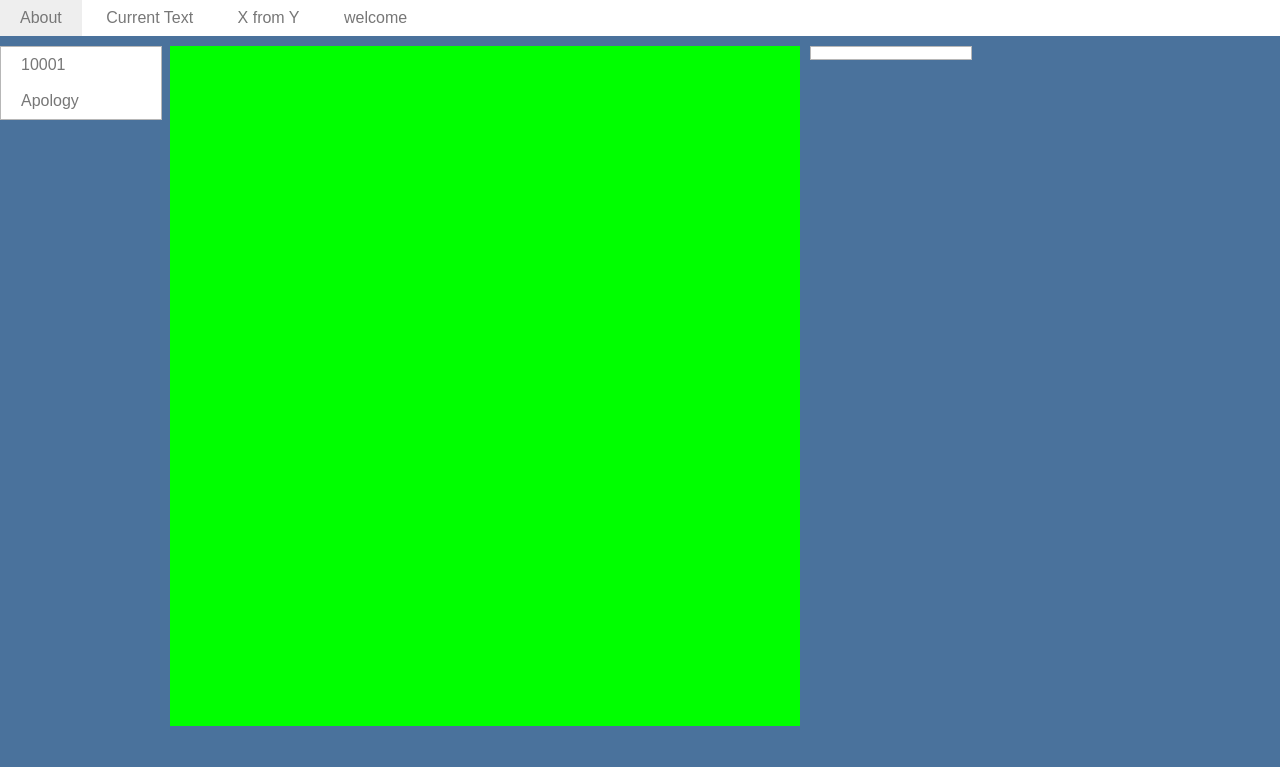
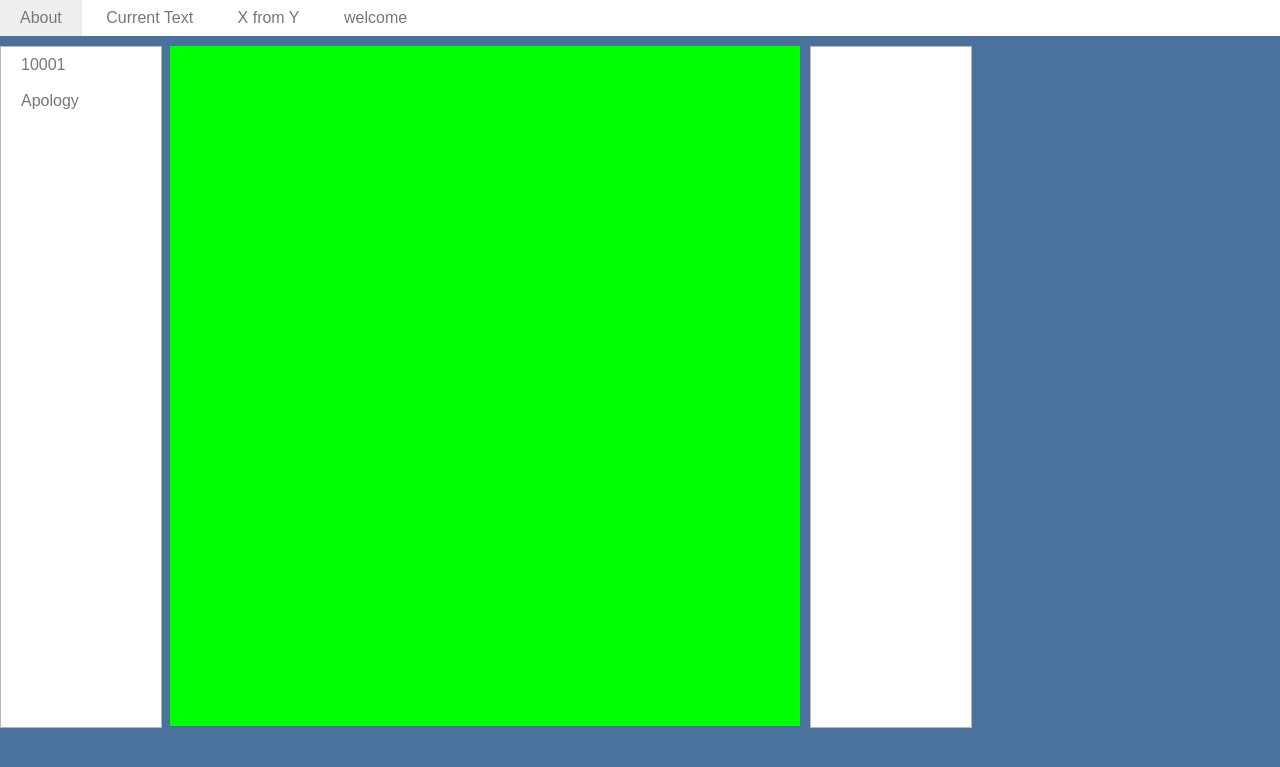
Before and after one commit to progBill/text_front, a Flask app: page / in a window 1280 px wide. Shown: the top 767 px of the page. Run offline with Flask 2, Linux system fonts and the light colour scheme; style sheets or scripts are compiled from the project's sources; some libraries are stand-ins or nearby versions.

Commit message:
style fix, added gitignore

```diff
--- a/textFront/static/main.less
+++ b/textFront/static/main.less
@@ -24,6 +24,11 @@
     height: 85vh;
 }
 
+.main-contain div {
+    height: @max-body-height;
+}
+
+
 .txtDisplay{
     background-color: lime;
     height: @max-body-height;
```
Also changed, not shown: 1 other file.
